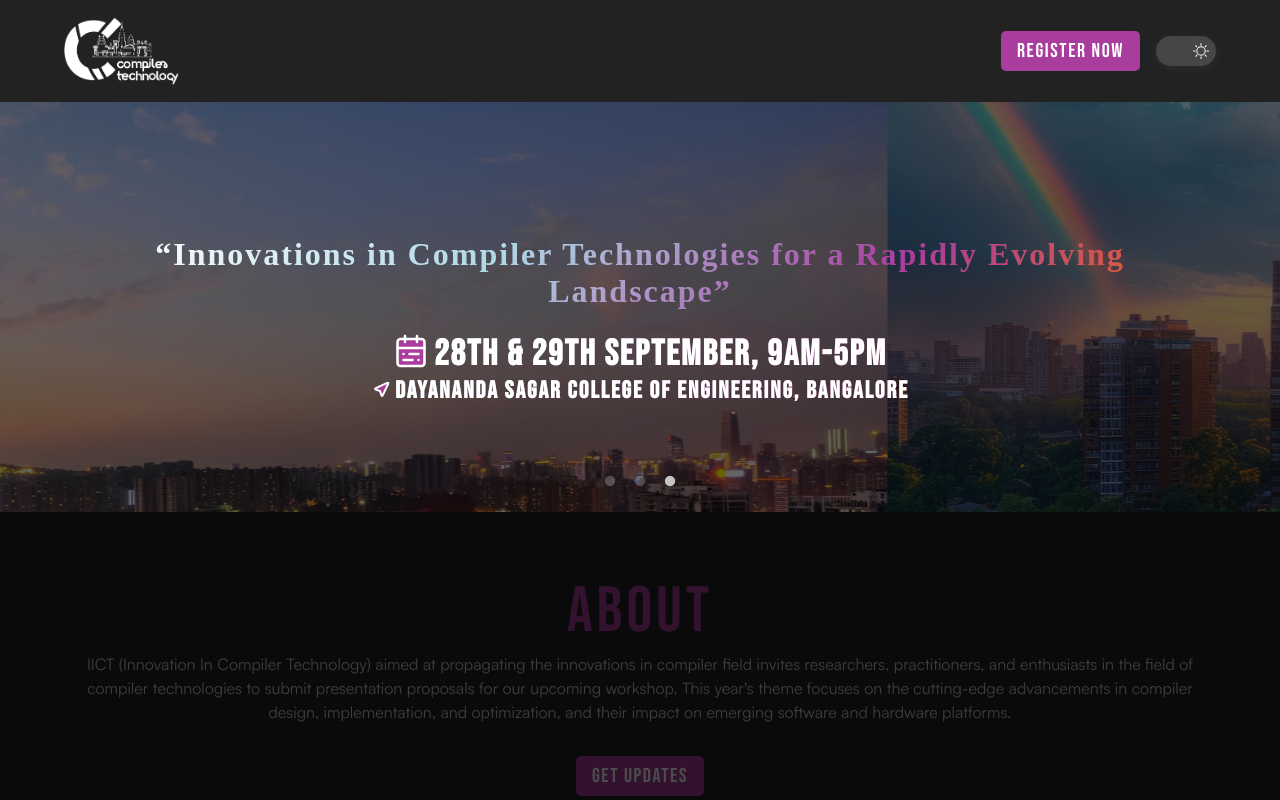
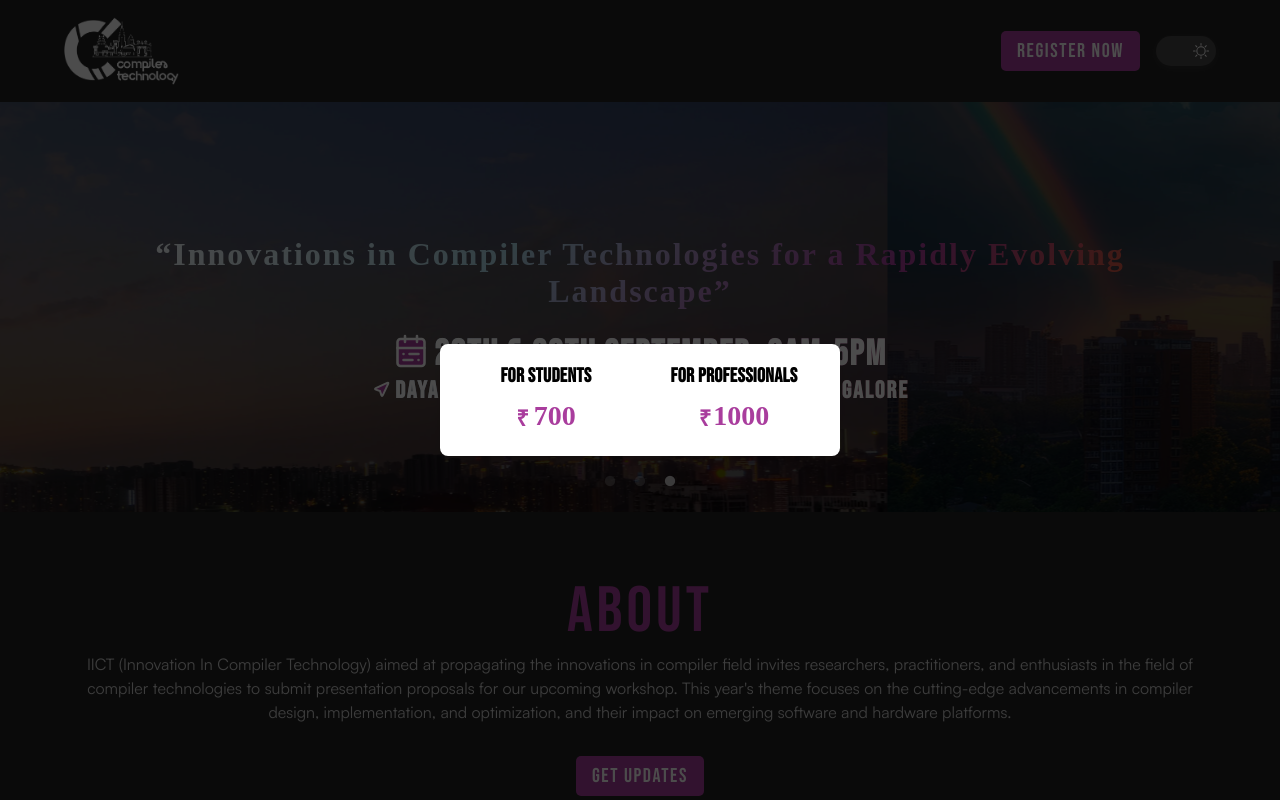
Before and after one commit to compilertech/compilertech-fe, a React (Vite) app: page / in a window 1280 px wide. Shown: the top 800 px of the page. Built offline with nearby package versions, Linux system fonts and the light colour scheme.

Commit message:
Fixed zindex issue

```diff
--- a/src/components/shared/RegisterModal.tsx
+++ b/src/components/shared/RegisterModal.tsx
@@ -37,7 +37,7 @@ const RegisterModal: React.FC<RegisterModalProps> = ({ onClose, hidden }) => {
     <Backdrop
       onClick={onClose}
       style={
-        hidden ? { opacity: 0, zIndex: -100 } : { opacity: 100, zIndex: 0 }
+        hidden ? { opacity: 0, zIndex: -100 } : { opacity: 100, zIndex: 100 }
       }
     >
       <ModalContent onClick={(e) => e.stopPropagation()}>
```
